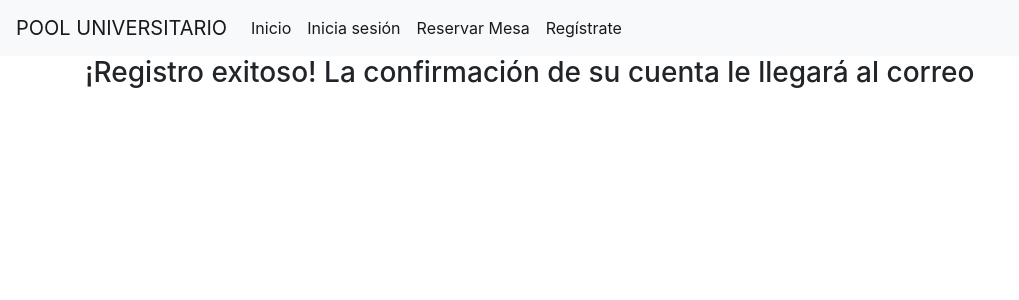
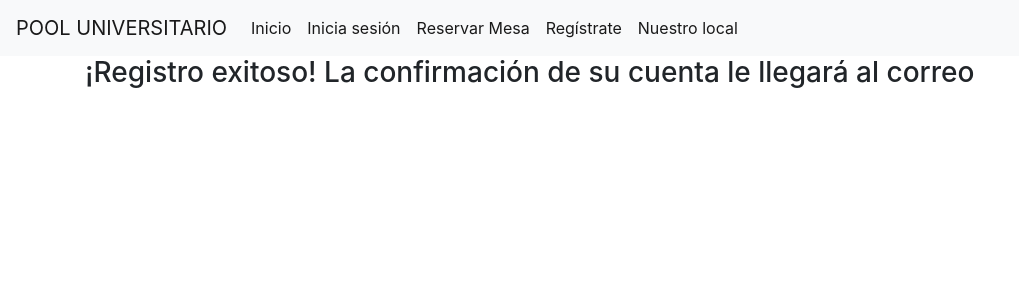
Before and after one commit to IN3501/tarea-2-grupo15, a Django app: page /envio2/ in a window 1280 px wide. Shown: the top 300 px of the page, without its empty margins (0-1019 px from the left). Run offline with Django 3.2, Linux system fonts and the light colour scheme; some libraries are stand-ins or nearby versions.

Commit message:
info del local

```diff
--- a/grupo15prim/templates/navbar.html
+++ b/grupo15prim/templates/navbar.html
@@ -23,6 +23,10 @@
           <a class="nav-link" href="{% url 'registro' %}">
            Regístrate</a>
         </li>
+        <li class="nav-item active">
+          <a class="nav-link" href="{% url 'local' %}">
+           Nuestro local</a>
+        </li>
 
 
 
```
